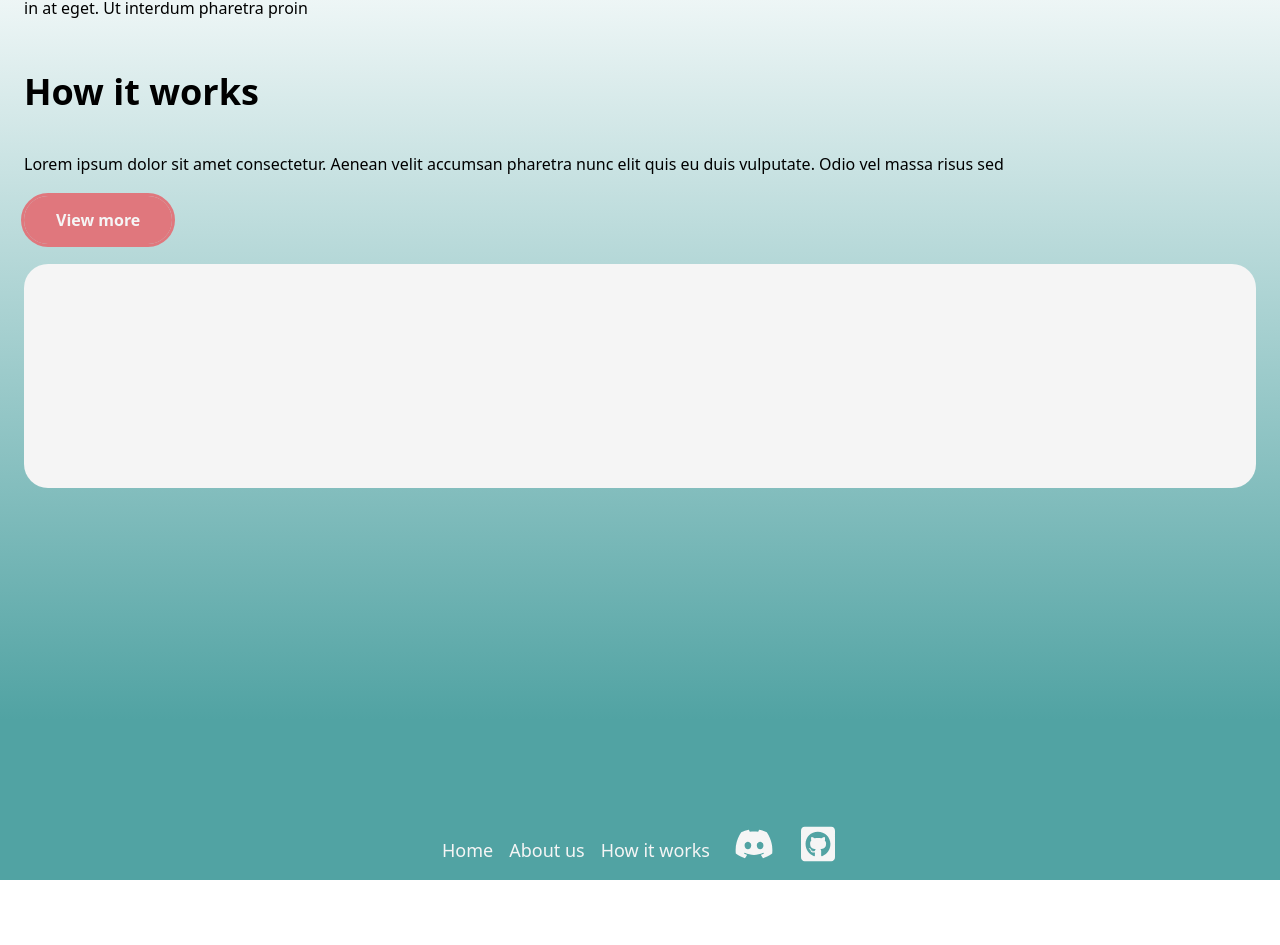
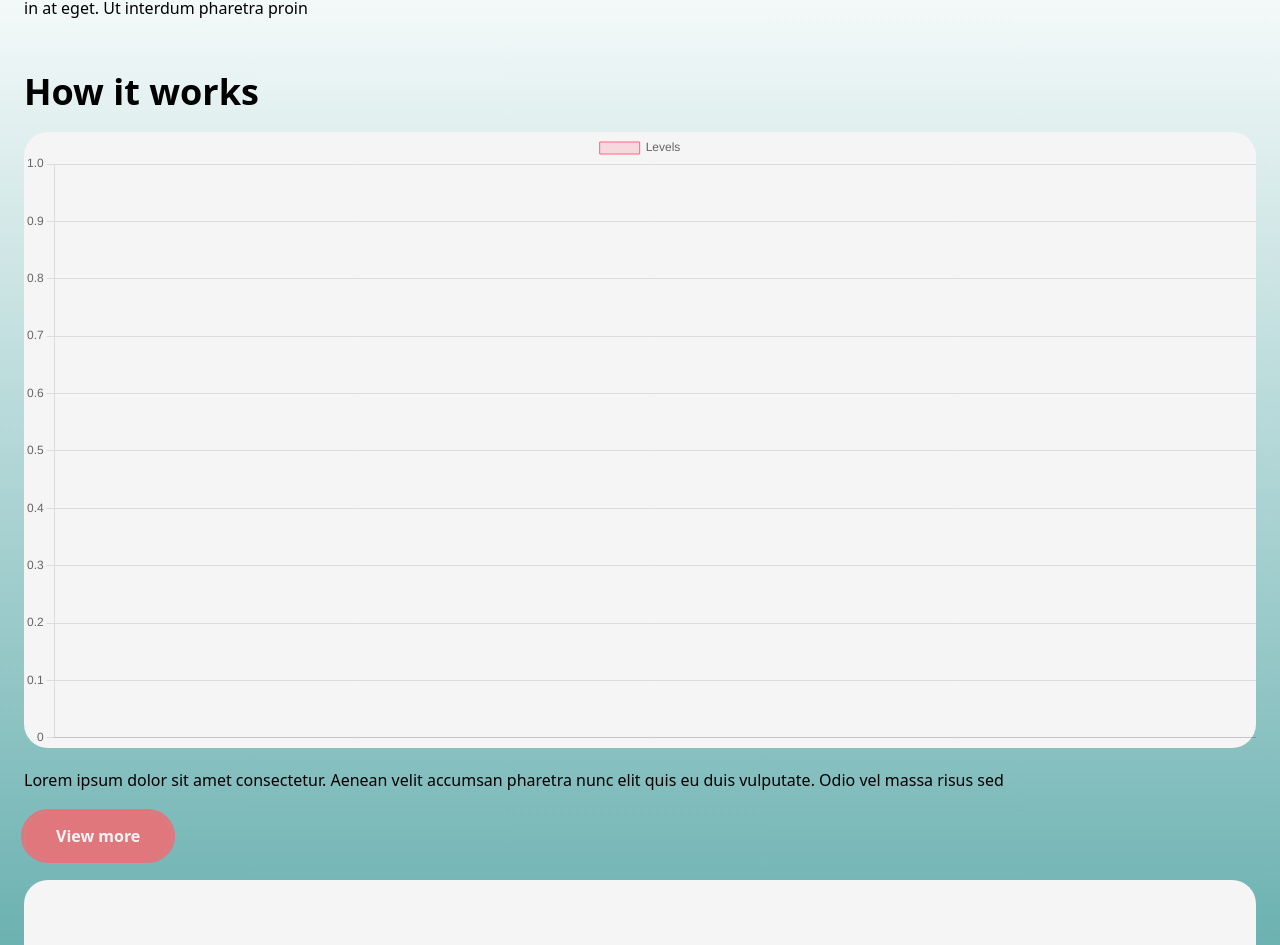
Before and after one commit to Adishumla/Waterworks, a Next.js app: page / in a window 1280 px wide. Shown: the part 936-1881 px from the top of the page. Before the commit the page ends 1816 px from the top, so only its background shows below. Built offline with nearby package versions, Linux system fonts and the light colour scheme; no server answers.

Commit message:
example graph loaderstate

```diff
--- a/src/app/page.tsx
+++ b/src/app/page.tsx
@@ -1,5 +1,7 @@
+import ChartDisplay from '@/components/ChartDisplay';
 import Hero from '@/components/Home/Hero';
 import Link from 'next/link';
+import ExampleChartOne from '@/components/Home/ExampleChartOne';
 import { Bar } from 'react-chartjs-2';
 export default function Home() {
 	return (
@@ -16,7 +18,9 @@ export default function Home() {
 
 				<section className='flex flex-col gap-5 mt-14'>
 					<h2 className='text-4xl font-bold text-abyss -mt-1'>How it works</h2>
-					<div className='w-full h-full bg-salt rounded-3xl drop-shadow-mg'>{/* <ExampleGraphOne /> */}</div>
+					<div className='w-full h-full bg-salt rounded-3xl drop-shadow-mg'>
+						<ExampleChartOne locations='Agnesberg' />
+					</div>
 					<p className='text-abyss'>
 						Lorem ipsum dolor sit amet consectetur. Aenean velit accumsan pharetra nunc elit quis eu duis vulputate.
 						Odio vel massa risus sed
--- /dev/null
+++ b/src/components/Home/ExampleChartOne.tsx
@@ -0,0 +1,17 @@
+'use client';
+import ChartDisplay from '@/components/ChartDisplay';
+
+import { useState } from 'react';
+
+export default function ExampleChartOne({ locations }: { locations: any }) {
+	const [chartState, setChartState] = useState({
+		location: 'Agnesberg',
+		fromDate: '2023-01-01',
+		toDate: '2023-01-10'
+	});
+	return (
+		<>
+			<ChartDisplay setChartLoaderState={() => {}} chartState={chartState} setChartState={setChartState} />
+		</>
+	);
+}
```
